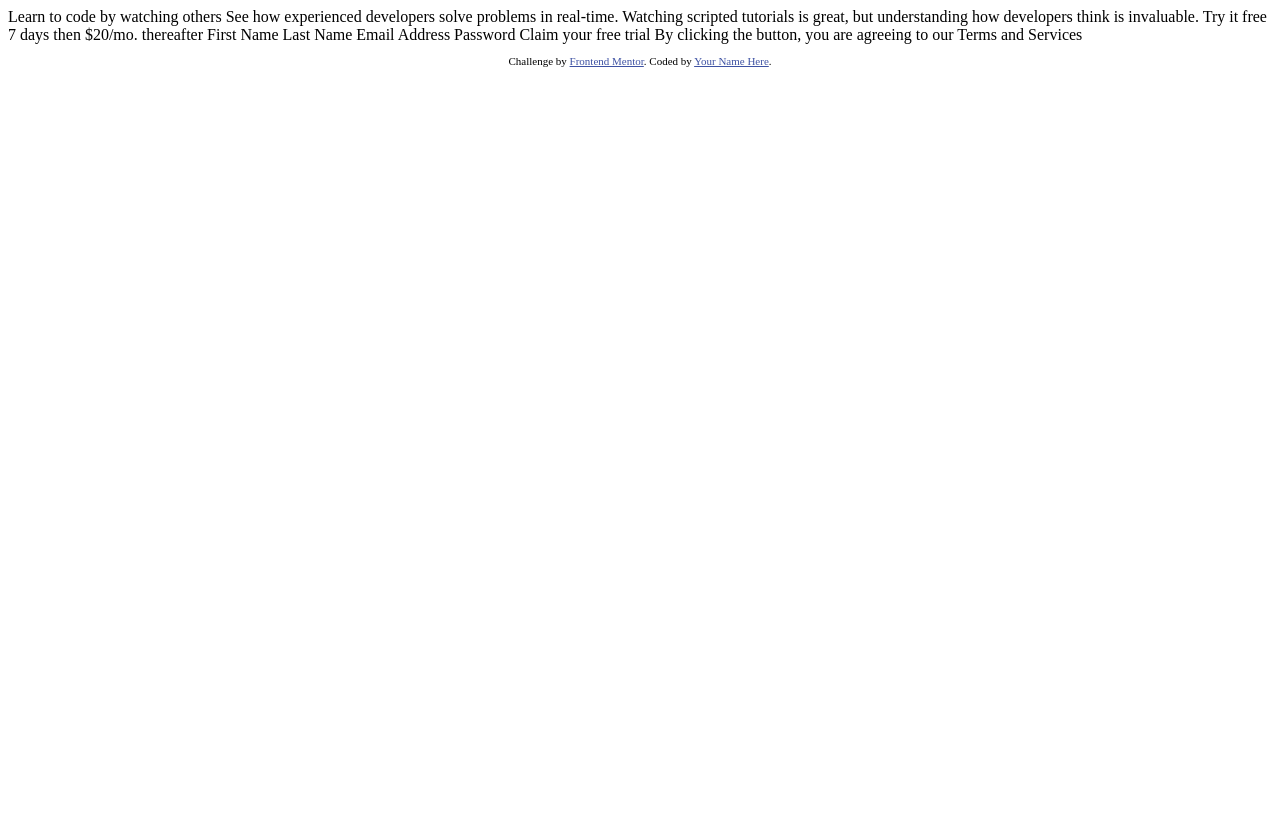
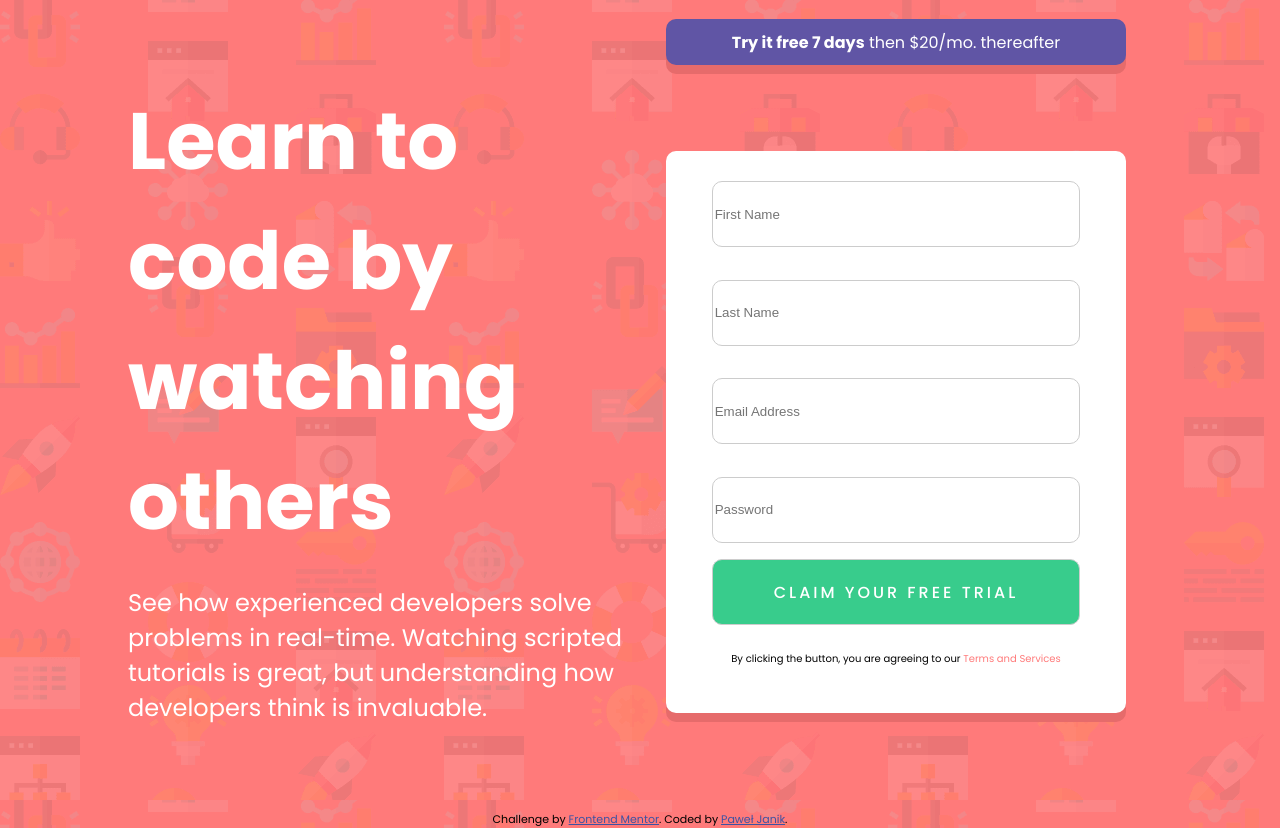
Before and after one commit to H4m4k/Intro-with-Sign-Up, a plain HTML site: page index.html in a window 1280 px wide. Before the commit the page ends 800 px from the top, so only its background shows below. Drawn offline with Linux system fonts and the light colour scheme.

Commit message:
HTML and CSS is mostly done, needs a finishing touch and some details

```diff
--- /dev/null
+++ b/CSS/style.css
@@ -0,0 +1,124 @@
+* { box-sizing: border-box; }
+
+html, body{
+    margin: 0;
+
+    padding: 0;
+
+    min-width: 100%;
+    width: 100%;
+    max-width: 100%;
+
+    min-height: 100%;
+    height: 100%;
+    max-height: 100%;
+
+    font-size: 16px;
+}
+
+body {
+    background-color: hsl(0, 100%, 74%);
+    font-family: 'Poppins', sans-serif;
+    background-image: url(/images/bg-intro-desktop.png);
+    background-size: cover;
+}
+
+main {
+    height: 100%;
+    display: grid;
+    grid-template: repeat(2,.2fr) .3fr 10px 1fr .5fr 1fr .5fr / .5fr 2fr 2fr .5fr;
+}
+
+.left_Half {
+    grid-area: 5/2 / 7/3;
+    display: grid;
+    grid-template: subgrid / subgrid;
+    color: hsl(0,0%,100%);
+}
+
+.left_Half > h1 {
+    grid-area: 1/1 / 2/2;
+    font-size: 5em;
+    margin: 0;
+}
+
+.left_Half > p {
+    grid-area: 2/1 / 3/2;
+    font-size: 1.5em;
+}
+
+aside {
+    grid-area: 3/3 / 4/4;
+    background-color: hsl(248, 32%, 49%);
+    color: white;
+
+    width: 90%;
+    height: 80%;
+    place-self: center;
+}
+
+aside > div > p {
+    font-weight: 300;
+    text-align: center;
+ }
+
+ .ad {
+    display: flex;
+    place-content: center;
+    height: 100%;
+    place-items: center;
+    align-self: auto;
+ }
+
+.right_Half {
+    grid-area: 5/3 / 8/4;
+    background-color: hsl(0,0%,100%);
+    width: 90%;
+    height: 80%;
+}
+
+.right_Half > form > button {
+    background-color: hsl(154, 59%, 51%);
+    color: hsl(0, 0%, 100%);
+}
+
+.form {
+    height: 100%;
+    display: flex;
+    flex-direction: column;
+    gap: 3%;
+    padding: 3% 0 0 0;
+
+}
+
+.form > div > p {
+    font-size: x-small;
+    text-align: center;
+}
+
+input, button {
+    height: 12%;
+    width: 80%;
+    place-self: center;
+    border-radius: 10px;
+    border: 1px solid rgb(204, 204, 204);
+}
+
+input::placeholder {
+    margin-left: 10%;
+}
+
+button {
+    font-size: 1em;
+    font-family: inherit;
+    letter-spacing: 3px;
+    font-weight: 500;
+}
+
+.bold { font-weight: bold; }
+.red {color:hsl(0, 100%, 74%) }
+
+.place_Center { place-self: center; }
+.round_Corner { border-radius:10px; }
+.upperCase { text-transform: uppercase;}
+.shadow { box-shadow: 0 9px 0 hsl(0, 71%, 66%);}
--- /dev/null
+++ b/JS/script.js
@@ -0,0 +1,3 @@
+/*- Receive an error message when the `form` is submitted if:
+  - Any `input` field is empty. The message for this error should say *"[Field Name] cannot be empty"*
+  - The email address is not formatted correctly (i.e. a correct email address should have this structure: `name@host.tld`). The message for this error should say *"Looks like this is not an email"* */
--- a/index.html
+++ b/index.html
@@ -5,6 +5,9 @@
   <meta name="viewport" content="width=device-width, initial-scale=1.0"> <!-- displays site properly based on user's device -->
 
   <link rel="icon" type="image/png" sizes="32x32" href="./images/favicon-32x32.png">
+  <link rel="stylesheet" href="./CSS/style.css" type="text/css">
+  <link rel="preconnect" href="https://fonts.gstatic.com">
+  <link href="https://fonts.googleapis.com/css2?family=Poppins:wght@400;500;600;700&display=swap" rel="stylesheet">
 
   <title>Frontend Mentor | Intro component with sign up form</title>
 
@@ -16,27 +19,45 @@
 </head>
 <body>
 
-  Learn to code by watching others
+  <main>
 
-  See how experienced developers solve problems in real-time. Watching scripted tutorials is great,
-  but understanding how developers think is invaluable.
+    <div class="left_Half">
+      <h1>Learn to code by watching others</h1>
+      <p> See how experienced developers solve problems in real-time. Watching scripted tutorials is great,
+        but understanding how developers think is invaluable. </p>
+    </div>
 
-  Try it free 7 days then $20/mo. thereafter
+    <aside class="place_Center round_Corner shadow">
+      <div class="ad"><p><span class="bold">Try it free 7 days</span> then $20/mo. thereafter</p></div>
+    </aside>
 
-  First Name
-  Last Name
-  Email Address
-  Password
+    <div class="right_Half place_Center round_Corner shadow">
+      <form action="" class="form">
+        <label for="first_Name"></label>
+        <input type="text" id="first_Name" placeholder="First Name">
+        <label for="last_Name"></label>
+        <input type="text" id="last_Name" placeholder="Last Name">
+        <label for="email"></label>
+        <input type="email" id="email" placeholder="Email Address" required">
+        <label for="password"></label>
+        <input type="password" id="password" placeholder="Password">
+        <button type="submit" class='upperCase'>Claim your free trial</button >
+        <div><p>By clicking the button, you are agreeing to our <span class='red'>Terms and Services</span></p></div>
+      </form>
+    </div>
 
-  Claim your free trial
+  </main>
 
-  By clicking the button, you are agreeing to our Terms and Services
+
+
+
 
   <footer>
     <p class="attribution">
       Challenge by <a href="https://www.frontendmentor.io?ref=challenge" target="_blank">Frontend Mentor</a>.
-      Coded by <a href="#">Your Name Here</a>.
+      Coded by <a href="#">Paweł Janik</a>.
     </p>
   </footer>
+  <script src="./JS/script.js"></script>
 </body>
 </html>
```
Also changed, not shown: design/desktop-design-grid.jpg (added).
